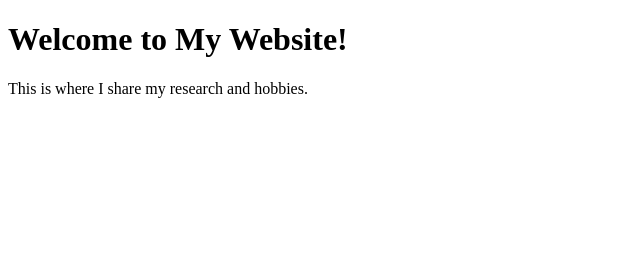
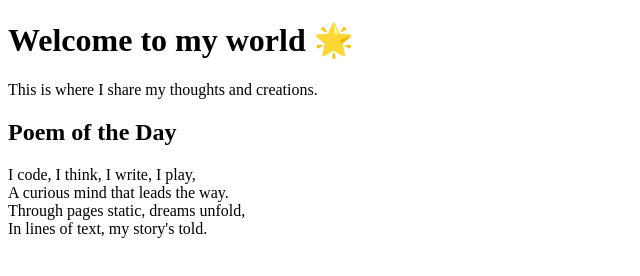
Before and after one commit to GirlWonder15/JahinayaParker, a plain HTML site: page index.html in a window 1280 px wide. Shown: the whole page, without its empty margins (0-640 px from the left). Drawn offline with Linux system fonts and the light colour scheme.

Commit message:
Update index.html

```diff
--- a/index.html
+++ b/index.html
@@ -1,10 +1,18 @@
 <!DOCTYPE html>
 <html>
 <head>
-      <title>My Personal Website</title>
+  <title>Jahinaya's Website</title>
 </head>
 <body>
-      <h1>Welcome to My Website!</h1>
-      <p>This is where I share my research and hobbies.</p>
+  <h1>Welcome to my world 🌟</h1>
+  <p>This is where I share my thoughts and creations.</p>
+
+  <h2>Poem of the Day</h2>
+  <p>
+    I code, I think, I write, I play,<br>
+    A curious mind that leads the way.<br>
+    Through pages static, dreams unfold,<br>
+    In lines of text, my story's told.
+  </p>
 </body>
 </html>
```
Lines whose indentation alone changed are shown as unchanged.
